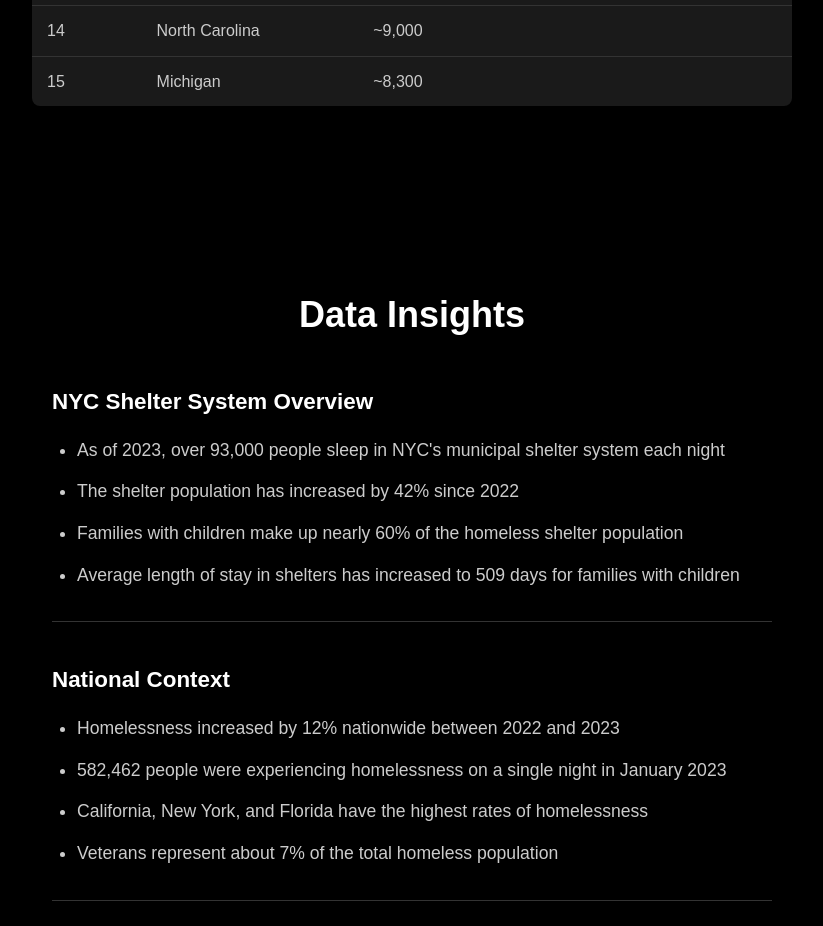
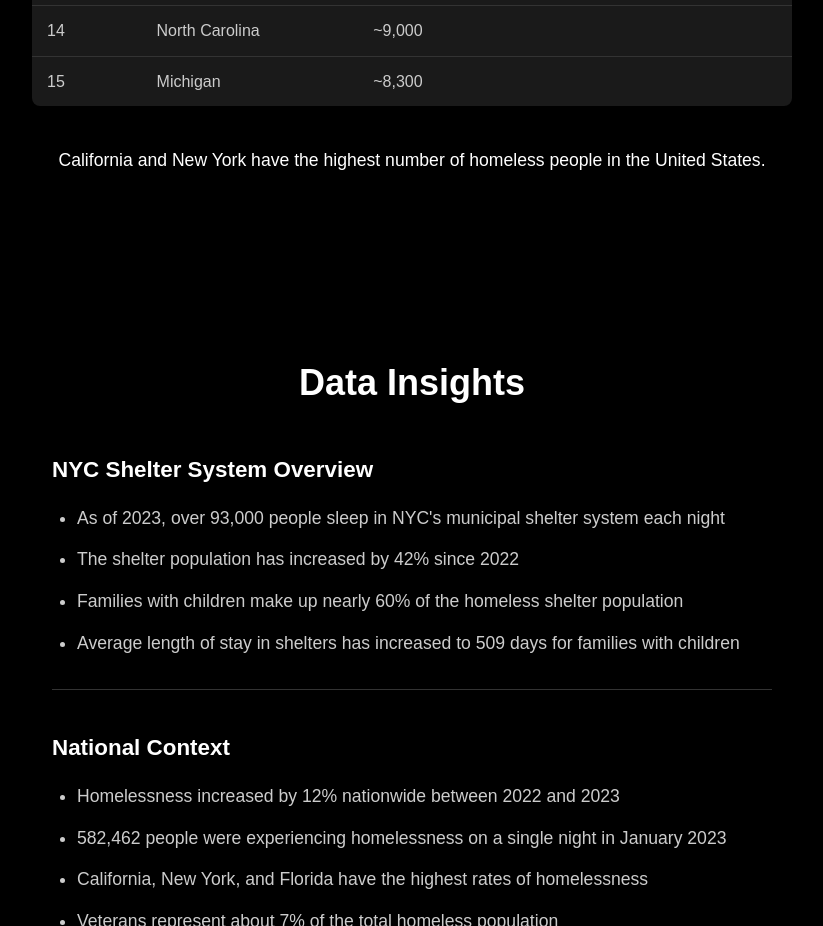
Before and after one commit to Katt-Zaino/HomelessnessNYC, a plain HTML site: page index.html in a window 1280 px wide. Shown: the part 1660-2586 px from the top of the page, without its empty margins (228-1051 px from the left). Drawn offline with Linux system fonts and the light colour scheme.

Commit message:
new statistics

```diff
--- a/index.html
+++ b/index.html
@@ -519,6 +519,14 @@
                 padding: 20px;
             }
         }
+
+        .statistics-summary {
+            text-align: center;
+            padding: 20px;
+            margin-top: 20px;
+            font-size: 1.1em;
+            color: #fff;
+        }
     </style>
 </head>
 <body>
@@ -568,6 +576,9 @@
                     <!-- Data will be populated by JavaScript -->
                 </tbody>
             </table>
+        </div>
+        <div class="statistics-summary">
+            <p>California and New York have the highest number of homeless people in the United States.</p>
         </div>
     </section>
 
```
